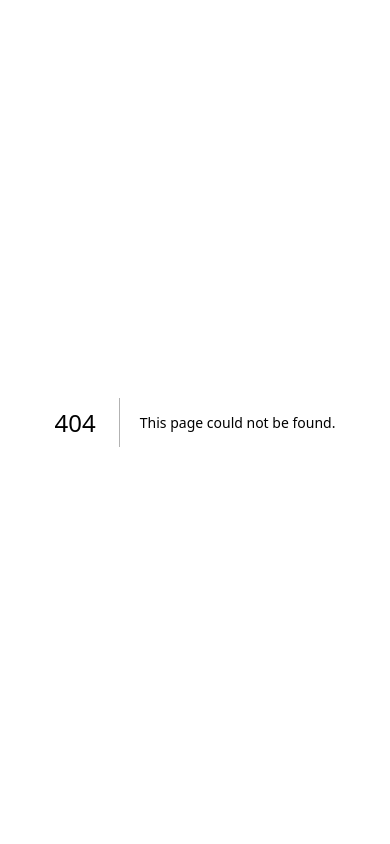
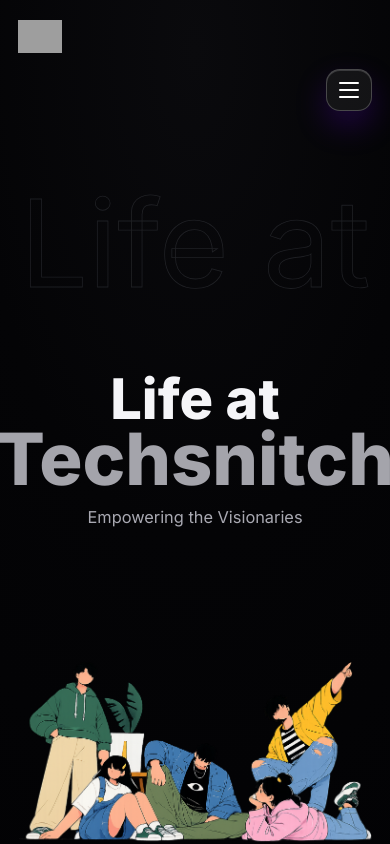
Before and after one commit to AyushGahtori/ts-web, a Next.js app: page /join-us in a window 390 px wide. Before the commit this address had no page. Built offline with nearby package versions, Linux system fonts and the light colour scheme; grey boxes are pictures that could not be loaded; a web font is replaced by a local one.

Commit message:
feat: add Join Us page and related components

```diff
--- /dev/null
+++ b/src/app/join-us/page.tsx
@@ -0,0 +1,5 @@
+import { LifeAtPage } from "@/modules/landing/LifeAtPage";
+
+export default function JoinUsPage() {
+  return <LifeAtPage />;
+}
--- /dev/null
+++ b/src/modules/landing/LifeAtPage.tsx
@@ -0,0 +1,14 @@
+import { Navbar } from "@/modules/landing/sections/navbar/Navbar";
+import { LifeAtSection } from "@/modules/landing/sections/life-at/LifeAtSection";
+import styles from "@/modules/landing/sections/life-at/lifeAt.module.css";
+
+export function LifeAtPage() {
+  return (
+    <main className={`landing-root ${styles.page}`}>
+      <section className={`landing-canvas ${styles.canvas}`}>
+        <Navbar />
+        <LifeAtSection />
+      </section>
+    </main>
+  );
+}
--- /dev/null
+++ b/src/modules/landing/sections/life-at/LifeAtHero.tsx
@@ -0,0 +1,29 @@
+import Image from "next/image";
+import styles from "./lifeAt.module.css";
+
+export function LifeAtHero() {
+  return (
+    <section className={styles.hero} aria-label="Life at Techsnitch">
+      <p className={styles.backgroundWord} aria-hidden>
+        Life at
+      </p>
+      <div className={styles.content}>
+        <h1 className={styles.title}>
+          <span className={styles.titleTop}>Life at</span>
+          <span className={styles.titleBottom}>Techsnitch</span>
+        </h1>
+        <p className={styles.subtitle}>Empowering the Visionaries</p>
+      </div>
+      <div className={styles.peopleWrap} aria-hidden>
+        <Image
+          src="/5 persons.png"
+          alt=""
+          width={1410}
+          height={768}
+          className={styles.peopleImage}
+          priority
+        />
+      </div>
+    </section>
+  );
+}
--- /dev/null
+++ b/src/modules/landing/sections/life-at/LifeAtSection.tsx
@@ -0,0 +1,5 @@
+import { LifeAtHero } from "./LifeAtHero";
+
+export function LifeAtSection() {
+  return <LifeAtHero />;
+}
--- /dev/null
+++ b/src/modules/landing/sections/life-at/lifeAt.module.css
@@ -0,0 +1,147 @@
+.page {
+  min-height: 100vh;
+}
+
+.canvas {
+  min-height: 100vh !important;
+  background: radial-gradient(120% 120% at 50% 6%, #0a0a0d 0%, #040406 48%, #020204 100%) !important;
+  box-shadow: none !important;
+}
+
+.canvas::before {
+  display: none;
+}
+
+.hero {
+  position: relative;
+  isolation: isolate;
+  min-height: 100vh;
+  overflow: hidden;
+  display: flex;
+  align-items: center;
+  justify-content: center;
+  padding: 160px 24px 120px;
+}
+
+.backgroundWord {
+  position: absolute;
+  top: 15%;
+  left: 50%;
+  transform: translateX(-52%);
+  z-index: 1;
+  margin: 0;
+  font-size: clamp(190px, 26vw, 470px);
+  line-height: 0.82;
+  letter-spacing: 0;
+  white-space: nowrap;
+  color: transparent;
+  -webkit-text-stroke: 1.25px rgba(174, 182, 199, 0.18);
+  text-transform: none;
+  pointer-events: none;
+  user-select: none;
+}
+
+.content {
+  position: relative;
+  z-index: 4;
+  display: flex;
+  flex-direction: column;
+  align-items: center;
+  text-align: center;
+  margin-top: 34px;
+}
+
+.title {
+  margin: 0;
+  line-height: 0.94;
+  font-weight: 800;
+  letter-spacing: 0;
+}
+
+.titleTop {
+  display: block;
+  color: #f5f5f8;
+  font-size: clamp(56px, 6.2vw, 120px);
+}
+
+.titleBottom {
+  display: block;
+  color: #a4a4ab;
+  font-size: clamp(72px, 8.4vw, 162px);
+}
+
+.subtitle {
+  margin: 18px 0 0;
+  color: #a9a9b2;
+  font-size: clamp(18px, 1.75vw, 32px);
+  line-height: 1.25;
+  letter-spacing: 0;
+}
+
+.peopleWrap {
+  position: absolute;
+  z-index: 2;
+  left: 50%;
+  bottom: 0;
+  transform: translateX(-50%);
+  width: 100vw;
+  max-width: 100vw;
+  pointer-events: none;
+}
+
+.peopleImage {
+  display: block;
+  width: 100%;
+  height: auto;
+  object-fit: contain;
+  object-position: center bottom;
+}
+
+@media (max-width: 1024px) {
+  .backgroundWord {
+    top: 21%;
+    font-size: clamp(160px, 25vw, 320px);
+    -webkit-text-stroke: 1px rgba(174, 182, 199, 0.16);
+  }
+
+  .content {
+    margin-top: 24px;
+  }
+
+  .peopleWrap {
+    width: 100vw;
+    max-width: 100vw;
+    bottom: 0;
+  }
+}
+
+@media (max-width: 640px) {
+  .hero {
+    padding-top: 130px;
+    padding-bottom: 86px;
+  }
+
+  .backgroundWord {
+    top: 23%;
+    transform: translateX(-50%);
+    font-size: clamp(112px, 31vw, 176px);
+    -webkit-text-stroke: 0.85px rgba(174, 182, 199, 0.14);
+  }
+
+  .content {
+    margin-top: 12px;
+  }
+
+  .subtitle {
+    margin-top: 14px;
+    font-size: clamp(16px, 4.2vw, 20px);
+  }
+
+  .peopleWrap {
+    width: 100vw;
+    max-width: 100vw;
+    left: 50%;
+    bottom: 0;
+    transform: translateX(-50%);
+  }
+}
--- a/src/modules/landing/sections/navbar/Navbar.tsx
+++ b/src/modules/landing/sections/navbar/Navbar.tsx
@@ -11,13 +11,21 @@
   { id: "about", label: "About\u00A0Us", href: "/about-us" },
   { id: "why", label: "Why\u00A0Us?", href: "/whyus" },
   { id: "services", label: "Services", href: "/services" },
+  { id: "join", label: "Join\u00A0Us", href: "/join-us" },
   { id: "hub", label: "Intelligence\u00A0Hub", href: "/intelligencehub" },
   { id: "innovations", label: "Innovations", href: "/innovations" },
 ];
 
 export function Navbar() {
   const pathname = usePathname();
-  const normalizedPath = pathname === "/why-us" ? "/whyus" : pathname === "/intelligence-hub" ? "/intelligencehub" : pathname;
+  const normalizedPath =
+    pathname === "/why-us"
+      ? "/whyus"
+      : pathname === "/intelligence-hub"
+        ? "/intelligencehub"
+        : pathname === "/joinus"
+          ? "/join-us"
+          : pathname;
   const [menuOpen, setMenuOpen] = useState(false);
 
   return (
```
Also changed, not shown: public/5 persons.png (added), 1 other file (tests, documents, lock files or other folders).
